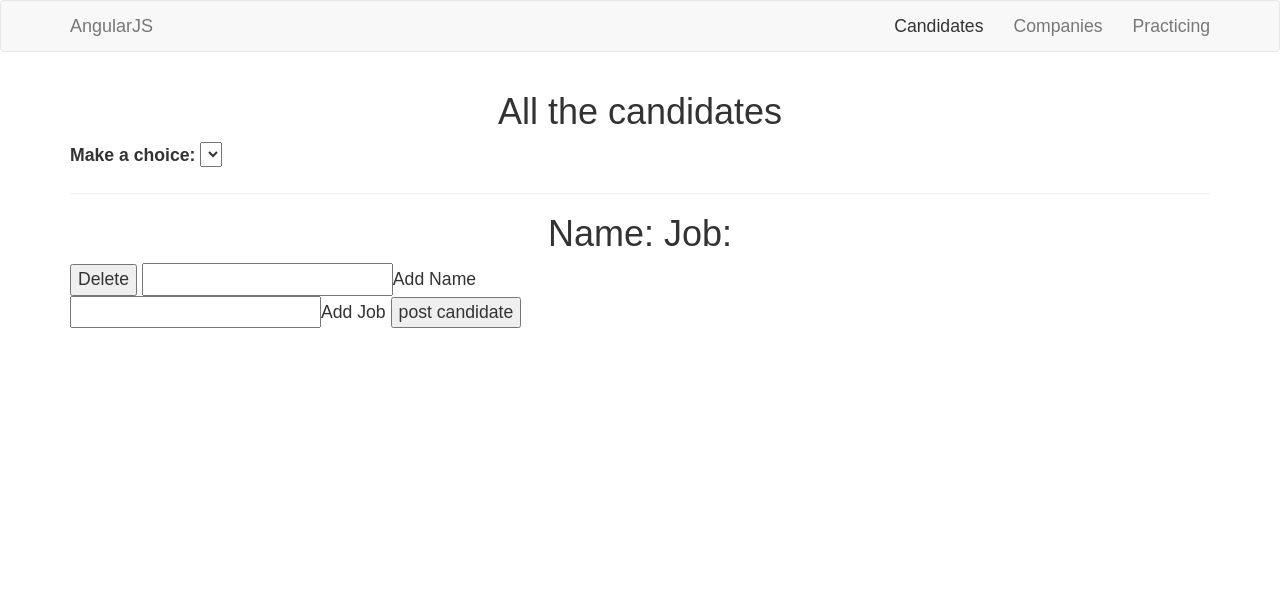
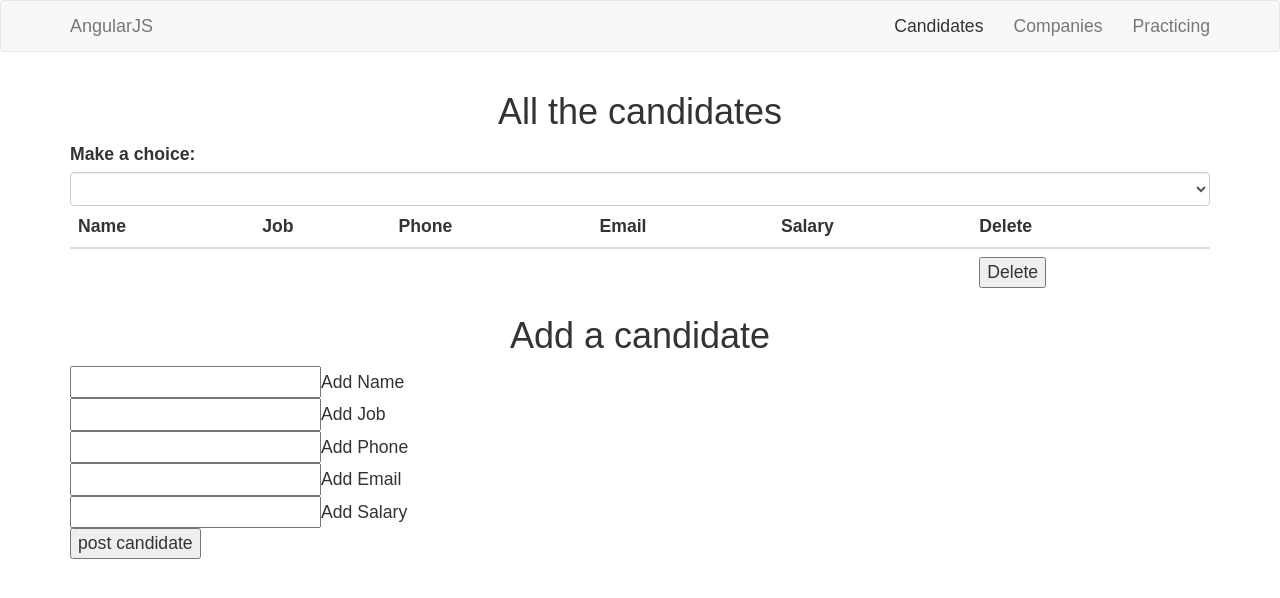
Before and after one commit to alex-woods89/mini-crm, a website: page mini-crm/client/app/index.htm at #!/second in a window 1280 px wide. Both pictures are taken after a click on the link "Candidates". Drawn offline with nearby package versions, Linux system fonts and the light colour scheme; some packages are replaced by stand-ins of ours; no server answers; some icons are missing.

Commit message:
updated candidate form

```diff
--- a/mini-crm/client/app/app.js
+++ b/mini-crm/client/app/app.js
@@ -26,13 +26,21 @@ myApp.controller('mainController', ['$scope', '$log', '$http', function($scope,
 
     $scope.selectedCandidate = {}
     $scope.candidates = []
+    $scope.name = ''
+    $scope.job = ''
+    $scope.phone = ''
+    $scope.email = ''
+    $scope.salary = ''
 
     $scope.addCandidate = function(){
 
-        $http.post('http://localhost:3000/api/candidates', {name: $scope.name, job:$scope.job})
+        $http.post('http://localhost:3000/api/candidates', {name: $scope.name, job:$scope.job, phone:$scope.phone, email:$scope.email, salary:$scope.salary})
         .then(get(),
         $scope.name = '',
-            $scope.job = '')
+            $scope.job = '',
+            $scope.phone = '',
+            $scope.email = '',
+            $scope.salary = '')
 
     }
 
--- a/mini-crm/client/app/css/app.css
+++ b/mini-crm/client/app/css/app.css
@@ -1,3 +1,8 @@
 h1 {
     text-align: center;
 }
+
+form{
+    align-items: center;
+    justify-content: center;
+}
--- a/mini-crm/client/app/pages/main.html
+++ b/mini-crm/client/app/pages/main.html
@@ -3,23 +3,55 @@
 
       <form name="myForm">
         <label for="mySelect">Make a choice:</label>
-        <select name="mySelect" id="mySelect"
+        <select class="form-control" name="mySelect" id="mySelect"
           ng-options="candidate.name for candidate in candidates track by candidate._id"
           ng-model="selectedCandidate"></select>
       </form>
-      <hr>
-      <h1>Name: {{selectedCandidate.name}} Job: {{selectedCandidate.job}}</h1>
 
-     <button ng-click="delete()">Delete</button>
+      <table class="table">
+          <thead>
+            <tr>
+              <th scope="col">Name</th>
+              <th scope="col">Job</th>
+              <th scope="col">Phone</th>
+              <th scope="col">Email</th>
+              <th scope="col">Salary</th>
+              <th scope="col">Delete</th>
+            </tr>
+          </thead>
+          <tbody>
+              <tr>
+                  <td>{{selectedCandidate.name}}</td>
+                  <td>{{selectedCandidate.job}}</td>
+                  <td>{{selectedCandidate.phone}}</td>
+                  <td>{{selectedCandidate.email}}</td>
+                  <td>{{selectedCandidate.salary}}</td>
+                  <td><button ng-click="delete()">Delete</button></td>
+              </tr>
+          </tbody>
+
+      </table>
 
 
+
+<!--
     <div ng-repeat="candidate in candidates">
       <ul>
         <li>Name: {{candidate.name}} Job: {{candidate.job}}</li>
       </ul>
-    </div>
-
+    </div> -->
+    <form  id="candidateForm">
+    <h1>Add a candidate</h1>
     <input type="text" ng-model="name">Add Name</input>
   </br>
     <input type="text" ng-model="job">Add Job</input>
+</br>
+<input type="text" ng-model="phone">Add Phone</input>
+</br>
+<input type="text" ng-model="email">Add Email</input>
+</br>
+<input type="text" ng-model="salary">Add Salary</input>
+</br>
+
     <button ng-click="addCandidate()">post candidate</button>
+</form>
```
Also changed, not shown: mini-crm/client/app/pages/second.html (+2 -0 lines).
